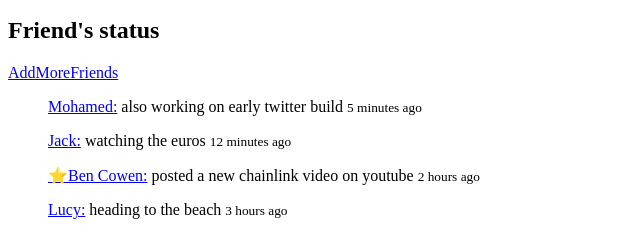
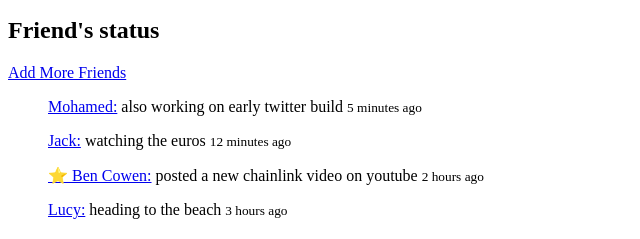
Before and after one commit to sebwiggins/early-twitter, a website: page index.html in a window 1280 px wide. Shown: the part 269-508 px from the top of the page, 0-640 px from the left. Drawn offline with Linux system fonts and the light colour scheme.

Commit message:
adding spaces to addmorefriends

```diff
--- a/index.html
+++ b/index.html
@@ -23,7 +23,7 @@
       </section>
       <section>
         <h2>Friend's status</h2>
-        <a href="/add more friends/">AddMoreFriends</a>
+        <a href="/add more friends/">Add More Friends</a>
       </section>
       <section>
         <ul>
@@ -36,7 +36,7 @@
             <small> 12 minutes ago</small>
           </p>
           <p>
-            <a href="⭐Ben Cowen:/">⭐Ben Cowen:</a> posted a new chainlink
+            <a href="⭐ Ben Cowen:/">⭐ Ben Cowen:</a> posted a new chainlink
             video on youtube <small> 2 hours ago</small>
           </p>
           <p>
```
